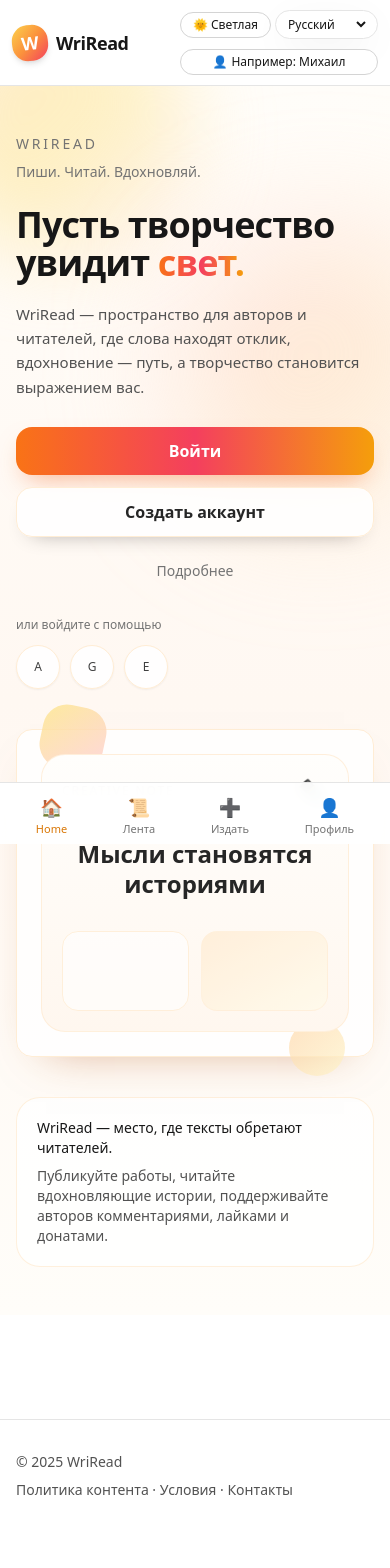
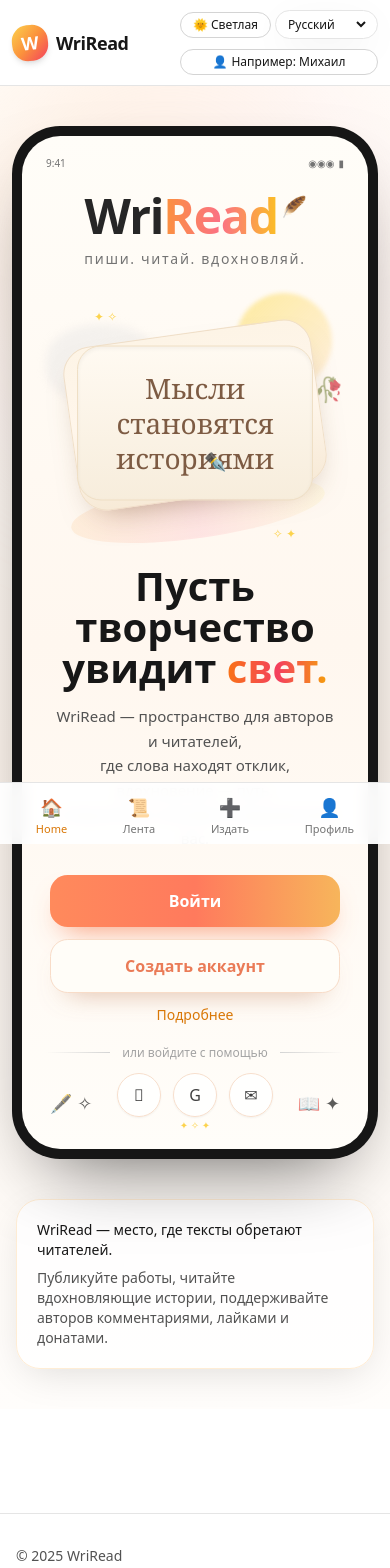
Before and after one commit to r69kjy4r92-droid/wriread, a React (Vite) app: page / in a window 390 px wide. Shown: the top 1568 px of the page. Built offline with nearby package versions, Linux system fonts and the light colour scheme.

Commit message:
feat: rebuild landing as premium phone onboarding

```diff
--- a/src/App.tsx
+++ b/src/App.tsx
@@ -212,59 +212,78 @@ const Landing: React.FC<{
   onOpenLogin: () => void;
 }> = ({ onOpenLogin }) => (
   <section>
-    <div className="relative overflow-hidden bg-gradient-to-b from-[#fffdf9] via-[#fff8f2] to-[#fffdf9] dark:from-neutral-950 dark:via-neutral-900 dark:to-neutral-950">
-      <div className="absolute -top-20 -left-16 w-64 h-64 rounded-full bg-gradient-to-br from-orange-200/65 via-amber-200/50 to-rose-200/25 blur-2xl" />
-      <div className="absolute top-36 -right-20 w-72 h-72 rounded-full bg-gradient-to-br from-rose-200/60 via-orange-200/45 to-amber-100/20 blur-3xl" />
-      <div className="max-w-6xl mx-auto px-4 py-12 sm:py-16">
-        <div className="grid gap-10 md:grid-cols-2 items-center">
-          <div className="relative z-10">
-            <p className="text-sm tracking-[0.2em] uppercase text-neutral-500 dark:text-neutral-400">WriRead</p>
-            <p className="mt-2 text-sm text-neutral-500 dark:text-neutral-400">Пиши. Читай. Вдохновляй.</p>
-            <h1 className="mt-6 text-4xl sm:text-5xl md:text-6xl font-black leading-[1.05] tracking-tight text-neutral-900 dark:text-neutral-50">
-              Пусть творчество
-              <span className="block">увидит <span className="text-transparent bg-clip-text bg-gradient-to-r from-orange-500 via-rose-500 to-amber-500">свет.</span></span>
-            </h1>
-            <p className="mt-5 max-w-xl text-[15px] sm:text-base leading-relaxed text-neutral-600 dark:text-neutral-300">
-              WriRead — пространство для авторов и читателей, где слова находят отклик, вдохновение — путь, а творчество становится выражением вас.
+    <div className="relative overflow-hidden bg-gradient-to-b from-[#fffdfa] via-[#fff7ef] to-[#fffdfb] dark:from-neutral-950 dark:via-neutral-900 dark:to-neutral-950">
+      <div className="absolute -top-16 left-1/2 -translate-x-1/2 w-[30rem] h-[30rem] rounded-full bg-gradient-to-br from-orange-200/45 via-rose-100/30 to-amber-100/10 blur-3xl" />
+      <div className="max-w-6xl mx-auto px-3 sm:px-6 py-10 sm:py-14 flex justify-center">
+        <div className="relative w-full max-w-[430px] rounded-[3rem] border-[10px] border-neutral-900/95 dark:border-neutral-700 bg-neutral-900 shadow-[0_35px_80px_-35px_rgba(0,0,0,0.65)]">
+          <div className="absolute top-2.5 left-1/2 -translate-x-1/2 w-36 h-8 rounded-full bg-black" />
+          <div className="relative rounded-[2.4rem] overflow-hidden bg-gradient-to-b from-[#fffdf8] via-[#fff7ef] to-[#fffdf9] dark:from-neutral-900 dark:via-neutral-900 dark:to-neutral-900 min-h-[820px] px-6 pt-14 pb-8">
+            <div className="absolute top-5 left-6 text-[10px] text-neutral-500 dark:text-neutral-400">9:41</div>
+            <div className="absolute top-5 right-6 flex items-center gap-1 text-[10px] text-neutral-500 dark:text-neutral-400"><span>◉◉◉</span><span>▮</span></div>
+
+            <div className="text-center">
+              <h1 className="text-[48px] leading-none font-semibold tracking-tight">
+                <span className="text-neutral-800 dark:text-neutral-100">Wri</span>
+                <span className="text-transparent bg-clip-text bg-gradient-to-r from-orange-400 via-rose-400 to-amber-400">Read</span>
+                <span className="inline-block ml-1 text-xl -translate-y-5">🪶</span>
+              </h1>
+              <p className="mt-2 text-sm tracking-[0.12em] lowercase text-neutral-500 dark:text-neutral-400">пиши. читай. вдохновляй.</p>
+            </div>
+
+            <div className="relative mt-6 h-[265px]">
+              <div className="absolute left-0 top-8 w-28 h-20 rounded-[45%] bg-gradient-to-br from-neutral-200/45 to-neutral-300/20 blur-sm dark:from-neutral-700/50 dark:to-neutral-800/20" />
+              <div className="absolute right-3 top-0 w-24 h-24 rounded-full bg-gradient-to-br from-amber-200/80 to-orange-200/30 blur-[2px]" />
+              <div className="absolute right-0 top-20 text-2xl opacity-60">🥀</div>
+              <div className="absolute left-6 bottom-5 w-64 h-14 rounded-[100%] bg-gradient-to-r from-orange-200/30 via-rose-200/45 to-amber-100/35 rotate-[-8deg]" />
+              <div className="absolute left-1/2 top-[46%] -translate-x-1/2 -translate-y-1/2 w-[250px] h-[165px] rounded-[1.75rem] rotate-[-8deg] bg-gradient-to-b from-[#fdf4e6] via-[#fff6eb] to-[#f7ead7] border border-[#f0dfc8] shadow-[0_16px_35px_-20px_rgba(110,72,35,0.6)]" />
+              <div className="absolute left-1/2 top-[49%] -translate-x-1/2 -translate-y-1/2 w-[236px] h-[155px] rounded-[1.5rem] bg-gradient-to-b from-[#fffaf2] to-[#f7eddc] border border-[#efdfc5] shadow-inner" />
+              <p className="absolute left-1/2 top-[49%] -translate-x-1/2 -translate-y-1/2 text-center text-[28px] leading-tight text-[#7d5b43] [font-family:ui-serif,Georgia,serif]">
+                Мысли становятся<br />историями
+              </p>
+              <div className="absolute left-[53%] top-[58%] text-lg opacity-80">✒️</div>
+              <div className="absolute left-12 top-4 text-amber-300 text-xs">✦ ✧</div>
+              <div className="absolute right-12 bottom-4 text-amber-300 text-xs">✧ ✦</div>
+            </div>
+
+            <h2 className="mt-2 text-center text-[40px] leading-[1.02] font-semibold text-neutral-900 dark:text-neutral-100">
+              Пусть творчество<br />увидит <span className="text-transparent bg-clip-text bg-gradient-to-r from-orange-500 via-rose-500 to-amber-500">свет.</span>
+            </h2>
+            <p className="mt-4 text-center text-[15px] leading-relaxed text-neutral-600 dark:text-neutral-300 px-1">
+              WriRead — пространство для авторов и читателей,<br />
+              где слова находят отклик, вдохновение — путь,<br />
+              а творчество становится выражением вас.
             </p>
-            <div className="mt-7 flex flex-col sm:flex-row sm:flex-wrap gap-3">
-              <button onClick={onOpenLogin} className="px-7 py-3 rounded-2xl text-white font-semibold bg-gradient-to-r from-orange-500 via-rose-500 to-amber-500 shadow-[0_12px_26px_-10px_rgba(244,114,50,0.55)] hover:brightness-105 transition">Войти</button>
-              <button onClick={onOpenLogin} className="px-7 py-3 rounded-2xl font-semibold border border-orange-100 bg-white/90 text-neutral-800 shadow-[0_10px_22px_-16px_rgba(0,0,0,0.45)] dark:bg-neutral-900 dark:border-neutral-700 dark:text-neutral-100">Создать аккаунт</button>
-              <button onClick={() => document.getElementById("about-wriread")?.scrollIntoView({ behavior: "smooth", block: "start" })} className="px-3 py-3 text-sm font-medium text-neutral-500 hover:text-neutral-800 dark:text-neutral-300 dark:hover:text-white transition">Подробнее</button>
+
+            <div className="mt-6 flex flex-col items-center gap-3">
+              <button onClick={onOpenLogin} className="w-full max-w-[290px] py-3.5 rounded-[1.1rem] text-white text-base font-semibold bg-gradient-to-r from-[#ff8a5c] via-[#ff7a5d] to-[#f7b55b] shadow-[0_14px_28px_-14px_rgba(246,117,71,0.85)]">Войти</button>
+              <button onClick={onOpenLogin} className="w-full max-w-[290px] py-3.5 rounded-[1.1rem] text-[#ea7b57] text-base font-semibold bg-[#fffdf8] border border-[#f8dcc8] shadow-[0_14px_28px_-18px_rgba(186,118,79,0.7)] dark:bg-neutral-800 dark:border-neutral-700 dark:text-orange-300">Создать аккаунт</button>
+              <button onClick={() => document.getElementById("about-wriread")?.scrollIntoView({ behavior: "smooth", block: "start" })} className="text-sm font-medium text-amber-600 dark:text-amber-400">Подробнее</button>
             </div>
-            <div className="mt-6">
-              <p className="text-xs text-neutral-500 dark:text-neutral-400">или войдите с помощью</p>
-              <div className="mt-3 flex gap-2.5">
-                {['Apple', 'Google', 'Email'].map((provider) => (
-                  <button key={provider} onClick={onOpenLogin} className="w-11 h-11 rounded-full border border-orange-100 bg-white/90 text-xs font-medium text-neutral-700 shadow-sm dark:bg-neutral-900 dark:border-neutral-700 dark:text-neutral-200">{provider[0]}</button>
-                ))}
-              </div>
+
+            <div className="mt-5 flex items-center gap-3 text-neutral-400 dark:text-neutral-500">
+              <div className="h-px flex-1 bg-gradient-to-r from-transparent to-neutral-300 dark:to-neutral-600" />
+              <span className="text-xs">или войдите с помощью</span>
+              <div className="h-px flex-1 bg-gradient-to-l from-transparent to-neutral-300 dark:to-neutral-600" />
             </div>
+            <div className="mt-3 flex justify-center gap-3">
+              {["", "G", "✉"].map((icon) => (
+                <button key={icon} className="w-11 h-11 rounded-full bg-white/90 border border-[#f7dfcd] text-neutral-700 shadow-sm dark:bg-neutral-800 dark:border-neutral-700 dark:text-neutral-200">{icon}</button>
+              ))}
+            </div>
+
+            <div className="absolute bottom-8 left-7 text-lg opacity-70">🖋️ ✧</div>
+            <div className="absolute bottom-8 right-7 text-lg opacity-70">📖 ✦</div>
+            <div className="absolute bottom-4 left-1/2 -translate-x-1/2 text-[10px] text-amber-300">✦ ✧ ✦</div>
           </div>
-          <div className="relative">
-            <div className={cx(CARD, "relative bg-white/85 dark:bg-neutral-900/85 border-orange-100 dark:border-neutral-700 p-6 sm:p-7 shadow-[0_20px_45px_-30px_rgba(180,90,30,0.55)]")}>
-              <div className="absolute -top-6 left-6 w-16 h-16 rounded-3xl bg-gradient-to-br from-amber-200 to-rose-200 opacity-80 rotate-12" />
-              <div className="absolute -bottom-5 right-7 w-14 h-14 rounded-full bg-gradient-to-br from-orange-200 to-amber-100 opacity-70" />
-              <div className="relative rounded-3xl border border-orange-100/80 dark:border-neutral-700 bg-gradient-to-b from-[#fffefc] to-[#fff7ef] dark:from-neutral-900 dark:to-neutral-900 p-5 sm:p-6">
-                <div className="flex items-center justify-between">
-                  <span className="text-xs uppercase tracking-[0.16em] text-neutral-500 dark:text-neutral-400">creative note</span>
-                  <span className="text-2xl text-orange-300 dark:text-amber-300">✒️</span>
-                </div>
-                <p className="mt-8 text-center text-2xl sm:text-3xl font-semibold text-neutral-800 dark:text-neutral-100 leading-tight">Мысли становятся историями</p>
-                <div className="mt-8 grid grid-cols-2 gap-3 opacity-80">
-                  <div className="h-20 rounded-2xl bg-white/80 dark:bg-neutral-800 border border-orange-100 dark:border-neutral-700" />
-                  <div className="h-20 rounded-2xl bg-gradient-to-br from-orange-100 to-amber-50 dark:from-neutral-800 dark:to-neutral-800 border border-orange-100/70 dark:border-neutral-700" />
-                </div>
-              </div>
+        </div>
+      </div>
+      <div className="max-w-3xl mx-auto px-4 pb-10">
+        <div id="about-wriread" className={cx(CARD, "rounded-3xl bg-white/85 dark:bg-neutral-900/75 border-orange-100 dark:border-neutral-800 p-5 sm:p-6 text-sm text-neutral-600 dark:text-neutral-300")}>
+          <p className="font-medium text-neutral-900 dark:text-neutral-100">WriRead — место, где тексты обретают читателей.</p>
+          <p className="mt-2">Публикуйте работы, читайте вдохновляющие истории, поддерживайте авторов комментариями, лайками и донатами.</p>
             </div>
           </div>
         </div>
-        <div id="about-wriread" className="mt-10 rounded-3xl border border-orange-100/80 dark:border-neutral-800 bg-white/80 dark:bg-neutral-900/70 p-5 sm:p-6 text-sm text-neutral-600 dark:text-neutral-300">
-          <p className="font-medium text-neutral-900 dark:text-neutral-100">WriRead — место, где тексты обретают читателей.</p>
-          <p className="mt-2">Публикуйте работы, читайте вдохновляющие истории, поддерживайте авторов комментариями, лайками и донатами.</p>
-            </div>
-      </div>
-    </div>
   </section>
 );
 
```
